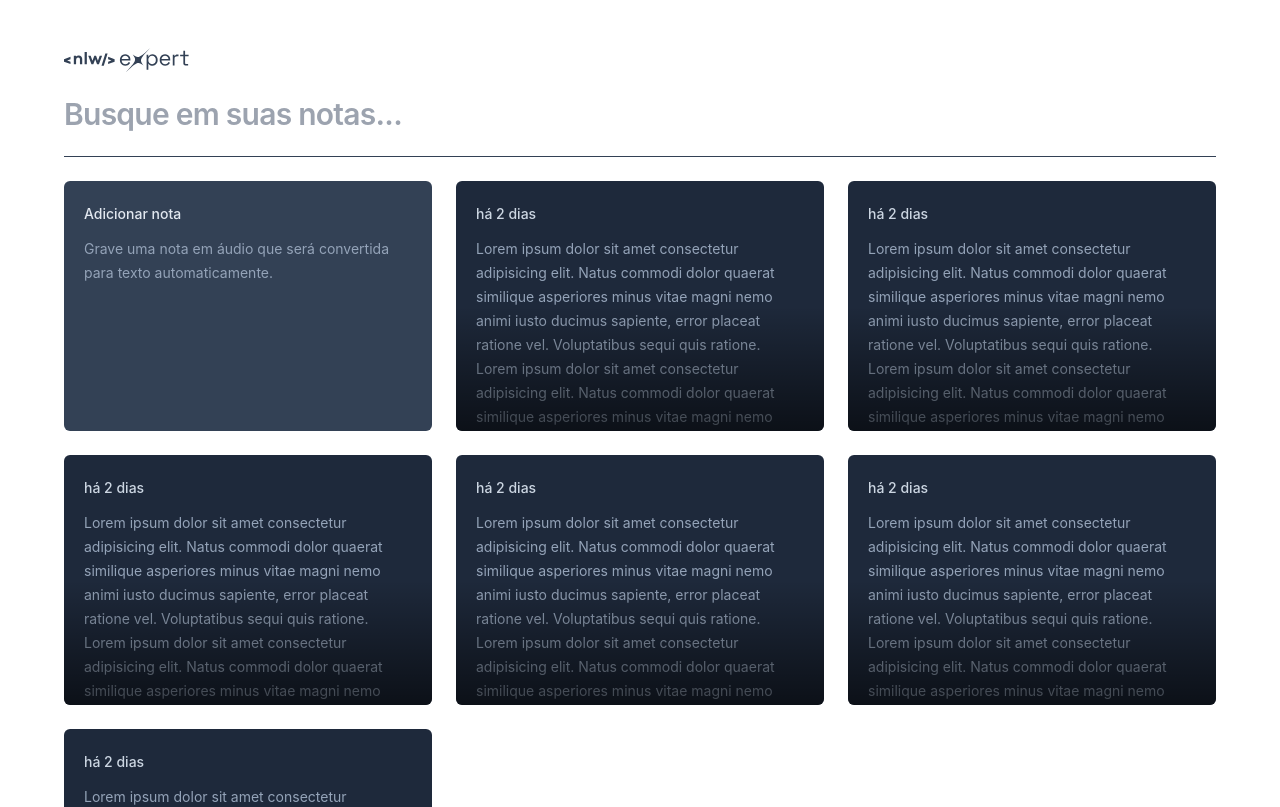
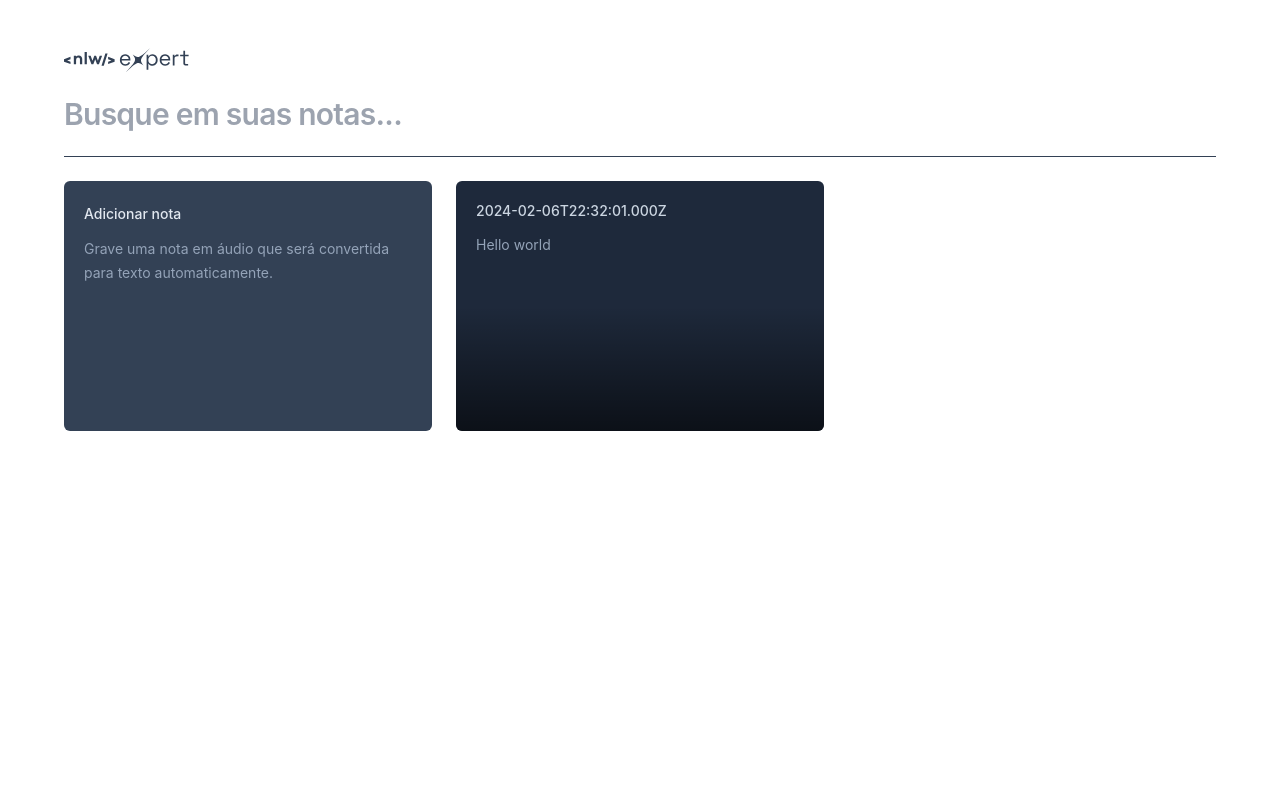
Before and after one commit to matheusgmello/expert-notes, a React app: page / in a window 1280 px wide. Shown: the top 807 px of the page. Built offline with nearby package versions, Linux system fonts and the light colour scheme; the HTML template or start-up script is replaced by a standard one.

Commit message:
feat: add props interface

```diff
--- a/src/app.tsx
+++ b/src/app.tsx
@@ -1,6 +1,12 @@
 import logo from "./assets/logo-nlw-expert.svg";
 import { NewNoteCard } from "./components/new-note-card";
 import { NoteCard } from "./components/note-card";
+
+const note ={
+  date: new Date(),
+  content: 'Hello world'
+
+}
 
 export function App() {
   return (
@@ -19,12 +25,8 @@
 
       <div className="grid grid-cols-3 gap-6 auto-rows-[250px]">
         <NewNoteCard />
-        <NoteCard />
-        <NoteCard />
-        <NoteCard />
-        <NoteCard />
-        <NoteCard />
-        <NoteCard />
+        <NoteCard note={note} />
+
       </div>
     </div>
   );
--- a/src/components/note-card.tsx
+++ b/src/components/note-card.tsx
@@ -1,16 +1,19 @@
-export function NoteCard() {
+interface NoteCardProps {
+  note: {
+    date: Date
+    content: string
+  }
+}
+
+export function NoteCard({ note }: NoteCardProps) {
   return (
-    <button className="rounded-md text-left bg-slate-800 p-5 space-y-3 overflow-hidden relative hover:ring-2 hover:ring-slate-600 focus-visible:ring-2 focus-visible:ring-lime-400 outline-none">
-      <span className="text-sm font-medium text-slate-300">há 2 dias</span>
+    <button className="rounded-md text-left flex flex-col bg-slate-800 p-5 gap-3 overflow-hidden relative hover:ring-2 hover:ring-slate-600 focus-visible:ring-2 focus-visible:ring-lime-400 outline-none">
+      <span className="text-sm font-medium text-slate-300">
+        {note.date.toISOString()}
+      </span>
 
       <p className="text-sm leading-6 text-slate-400">
-        Lorem ipsum dolor sit amet consectetur adipisicing elit. Natus commodi
-        dolor quaerat similique asperiores minus vitae magni nemo animi iusto
-        ducimus sapiente, error placeat ratione vel. Voluptatibus sequi quis
-        ratione. Lorem ipsum dolor sit amet consectetur adipisicing elit. Natus
-        commodi dolor quaerat similique asperiores minus vitae magni nemo animi
-        iusto ducimus sapiente, error placeat ratione vel. Voluptatibus sequi
-        quis ratione.
+        {note.content}
       </p>
 
       <div className="absolute bottom-0 left-0 right-0 h-1/2 bg-gradient-to-t from-black/60 to-black/0 pointer-events-none" />
```
